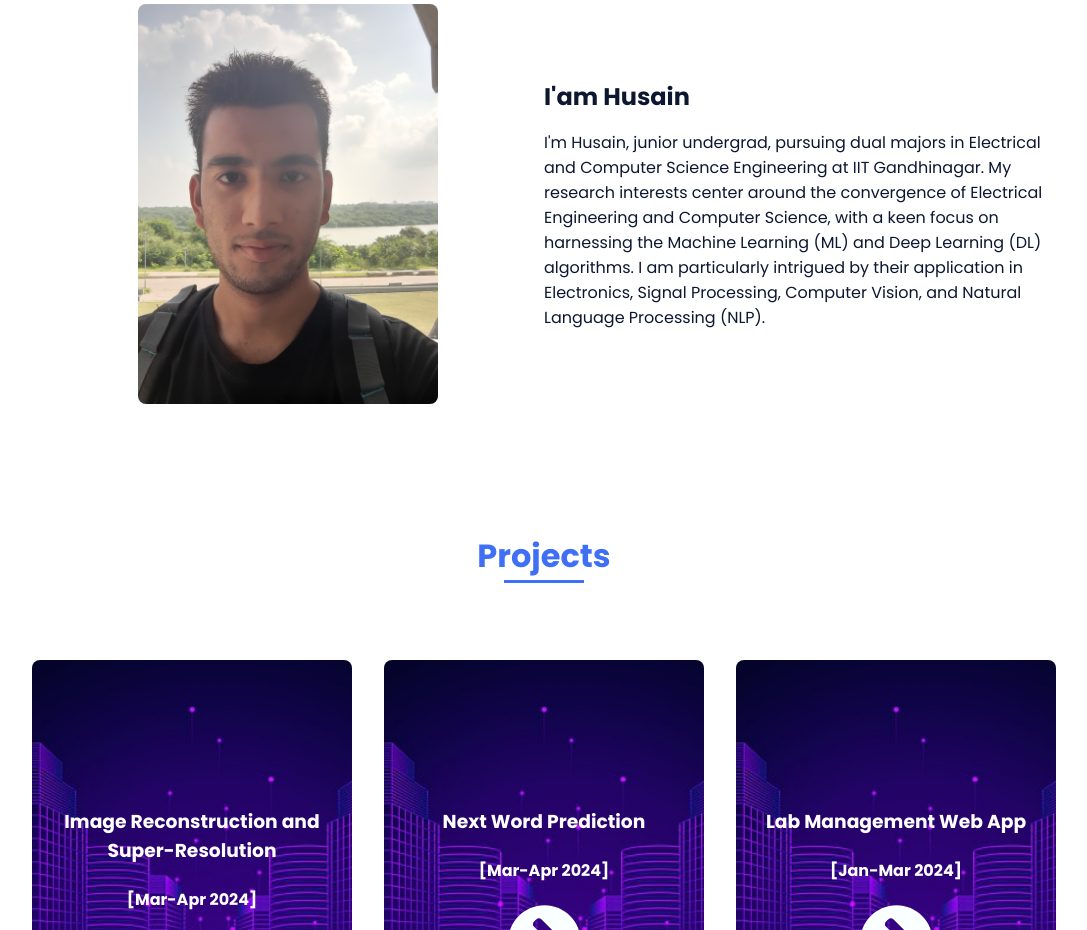
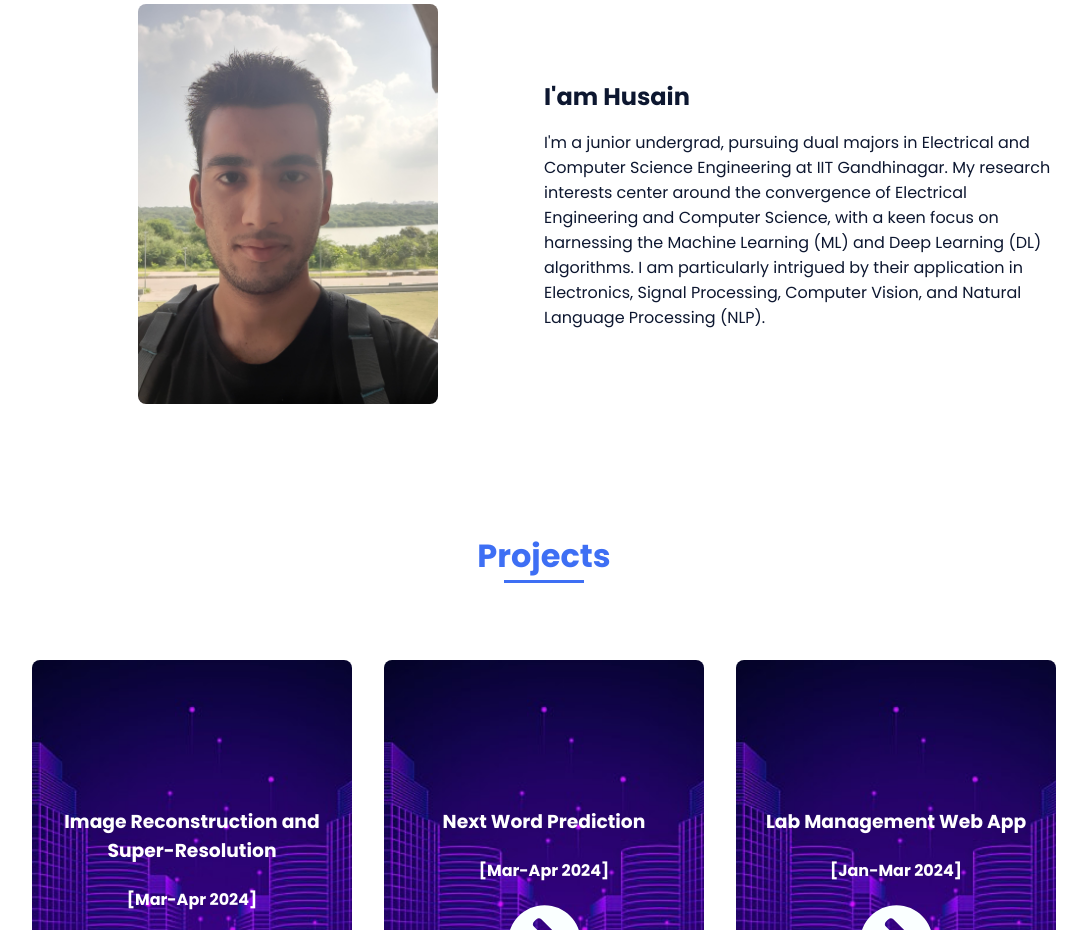
Before and after one commit to Husain-Malwat/Husain-Malwat.github.io, a plain HTML site: page index.html in a window 1280 px wide. Shown: the part 980-1910 px from the top of the page, without its empty margins (96-1183 px from the left). Drawn offline with nearby package versions, Linux system fonts and the light colour scheme.

Commit message:
Changes in Content

```diff
--- a/index.html
+++ b/index.html
@@ -73,7 +73,7 @@
 
                     <div>
                         <h2 class="about__subtitle">I'am Husain</h2>
-                        <p class="about__text">I'm Husain, junior undergrad, pursuing dual majors in Electrical and Computer Science Engineering at IIT Gandhinagar. My research interests center around the convergence of Electrical Engineering and Computer Science, with a keen focus on harnessing the Machine Learning (ML) and Deep Learning (DL) algorithms. I am particularly intrigued by their application in Electronics, Signal Processing, Computer Vision, and Natural Language Processing (NLP). </p>
+                        <p class="about__text">I'm a junior undergrad, pursuing dual majors in Electrical and Computer Science Engineering at IIT Gandhinagar. My research interests center around the convergence of Electrical Engineering and Computer Science, with a keen focus on harnessing the Machine Learning (ML) and Deep Learning (DL) algorithms. I am particularly intrigued by their application in Electronics, Signal Processing, Computer Vision, and Natural Language Processing (NLP). </p>
                     </div>
                 </div>
             </section>
```
